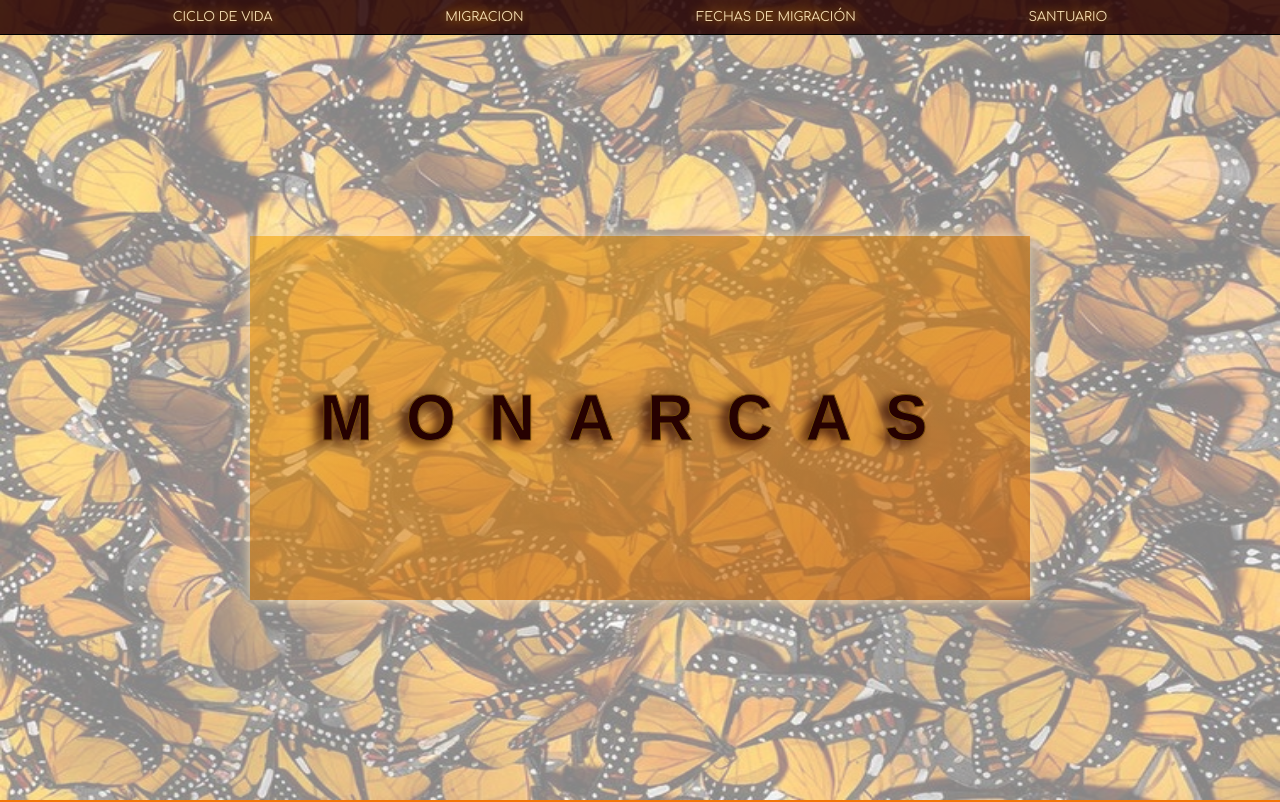
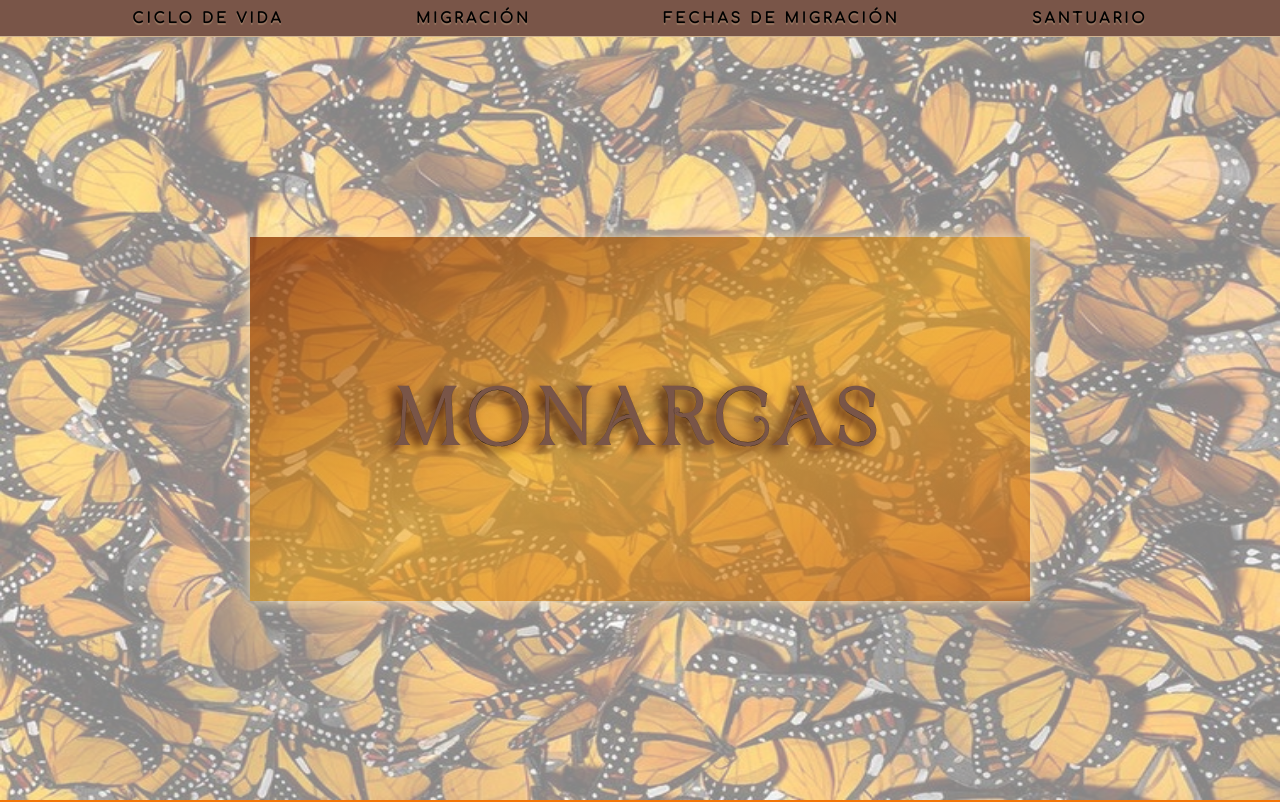
Before and after one commit to MarinaArrieta/monarca, a plain HTML site: page index.html in a window 1280 px wide. Shown: the top 802 px of the page. Drawn offline with Linux system fonts and the light colour scheme; a web font is replaced by a local one.

Commit message:
cambio de estilos en nav y h1, agregado de nueva fuente para h1 y nav

```diff
--- a/index.html
+++ b/index.html
@@ -14,7 +14,7 @@
         <div class="contenedorhnav">
             <nav class="navegacion">
                 <a href="#ciclo-vida">CICLO DE VIDA</a>
-                <a href="#migracion">MIGRACION</a>
+                <a href="#migracion">MIGRACIÓN</a>
                 <a href="#fecha">FECHAS DE MIGRACIÓN</a>
                 <a href="#fecha">SANTUARIO</a>
             </nav>
--- a/style.css
+++ b/style.css
@@ -1,6 +1,9 @@
 @import url('https://fonts.cdnfonts.com/css/hai-eisya');
 @import url('https://fonts.googleapis.com/css2?family=Comfortaa&display=swap');
-
+@font-face {
+    font-family: 'Bracesso';
+    src: url(font/Bracesso.ttf);
+}
 *{
     margin: 0;
     padding: 0;
@@ -26,9 +29,9 @@ nav{
     width: 100%;
     display: flex;
     justify-content: space-evenly;
-    background: #260101db;
+    background: #795548;
     padding: 10px 0px;
-    border-bottom: 1px solid;
+    border-bottom: 1px solid #f5deb3b0;
 }
 
 h1{
@@ -39,13 +42,13 @@ h1{
     margin: auto;
     width: 50%;
     text-align: center;
-    font-family: 'Hai Eisya', sans-serif;
-    -webkit-text-stroke: 1px #744b0d;
-    color: #260101;
+    font-family: 'Bracesso';
+    -webkit-text-stroke: 0.1px black;
+    color: #795548;
     text-shadow: -7px 4px 12px #260101f2;
-    font-size: 4em;
-    background: linear-gradient(to bottom right, #f2a20c8f, #bf5b04a3);
-    letter-spacing: 33px;
+    font-size: 5em;
+    background: linear-gradient(to bottom right, #8c3503c7, #f2a20c8f, #bf5b04a3);
+    letter-spacing: 10px;
     padding: 70px;
     box-shadow: 0px 0px 13px wheat;
 }
@@ -57,11 +60,13 @@ img{
 }
 
 a{
+    letter-spacing: 3px;
+    font-weight: bold;
     font-family: 'Comfortaa', sans-serif;
-    color: wheat;
-    font-size: 0.8em;
-    text-shadow: 1px 0px 11px #F2A208;
+    color: black;
+    font-size: 0.9em;
     text-decoration: none;
+    text-shadow: 0px 2px 1px #f5deb342;
 }
 
 .ciclo{
```
Also changed, not shown: font/Bracesso.otf (added), font/Bracesso.png (added), font/Bracesso.ttf (added), font/Bracesso.txt (added), font/estado-nacion.txt (added), img/Leonardo_Diffusion_XL_Monarch_maiposa_with_open_wings_on_white_0-removebg-preview.png (added), img/Leonardo_Diffusion_XL_monarch_butterflie_1.jpg (added), img/monarca4.png (added).
